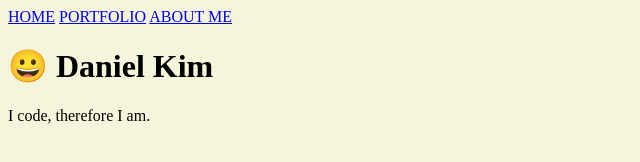
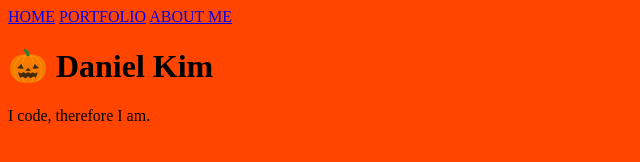
Before and after one commit to dnkm/portfolio-kathy, a website: page index.html in a window 1280 px wide. Shown: the whole page, without its empty margins (0-640 px from the left). Drawn offline with nearby package versions, Linux system fonts and the light colour scheme.

Commit message:
made some changes for v1.0.1

```diff
--- a/index.html
+++ b/index.html
@@ -9,7 +9,7 @@
 	</head>
 	<body>
 		<nav></nav>
-		<h1>😀 Daniel Kim</h1>
+		<h1>🎃 Daniel Kim</h1>
 		<p>I code, therefore I am.</p>
 	</body>
 </html>
--- a/style.css
+++ b/style.css
@@ -3,5 +3,5 @@
 }
 
 body {
-	background: beige;
+	background: orangered;
 }
```
